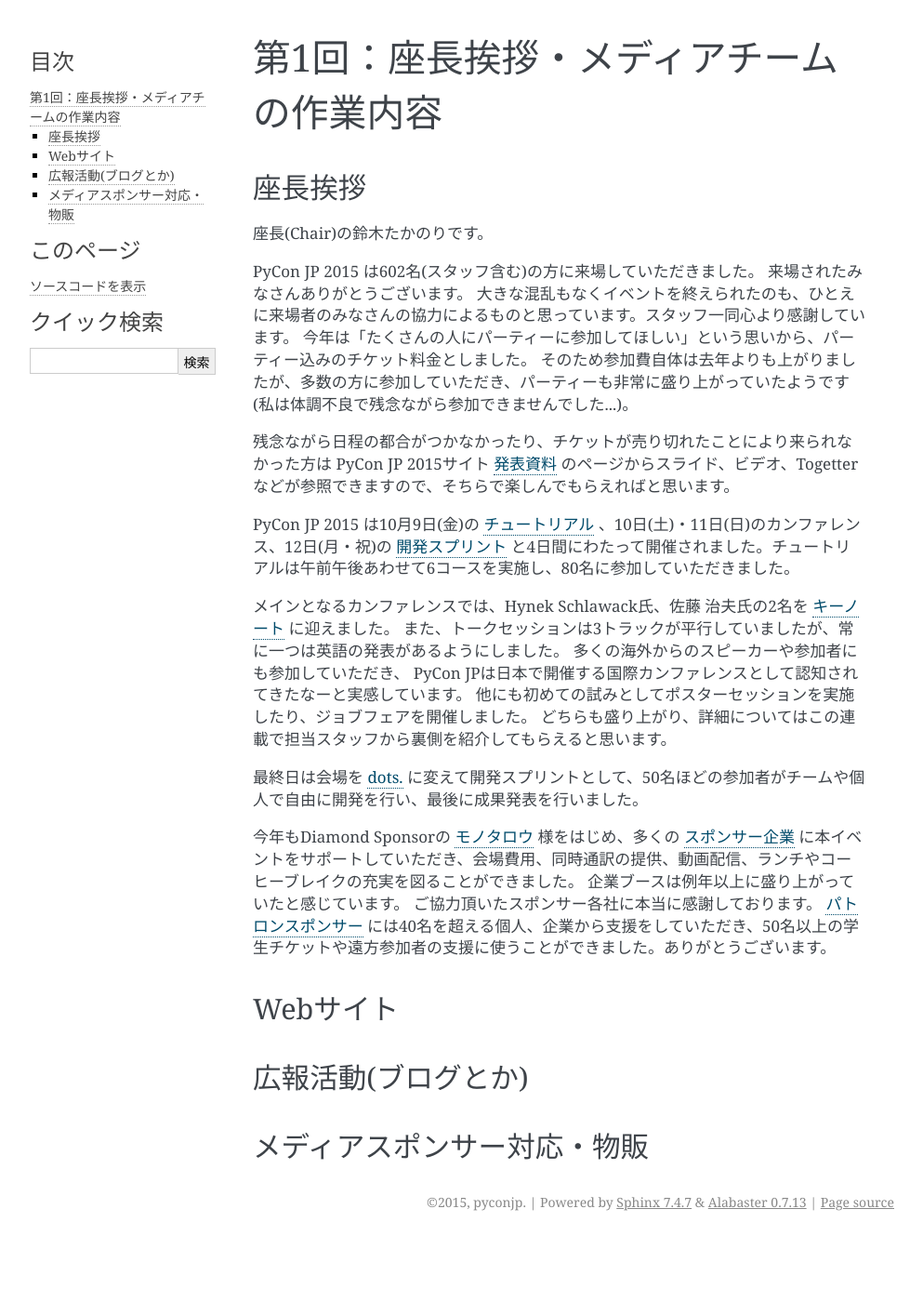
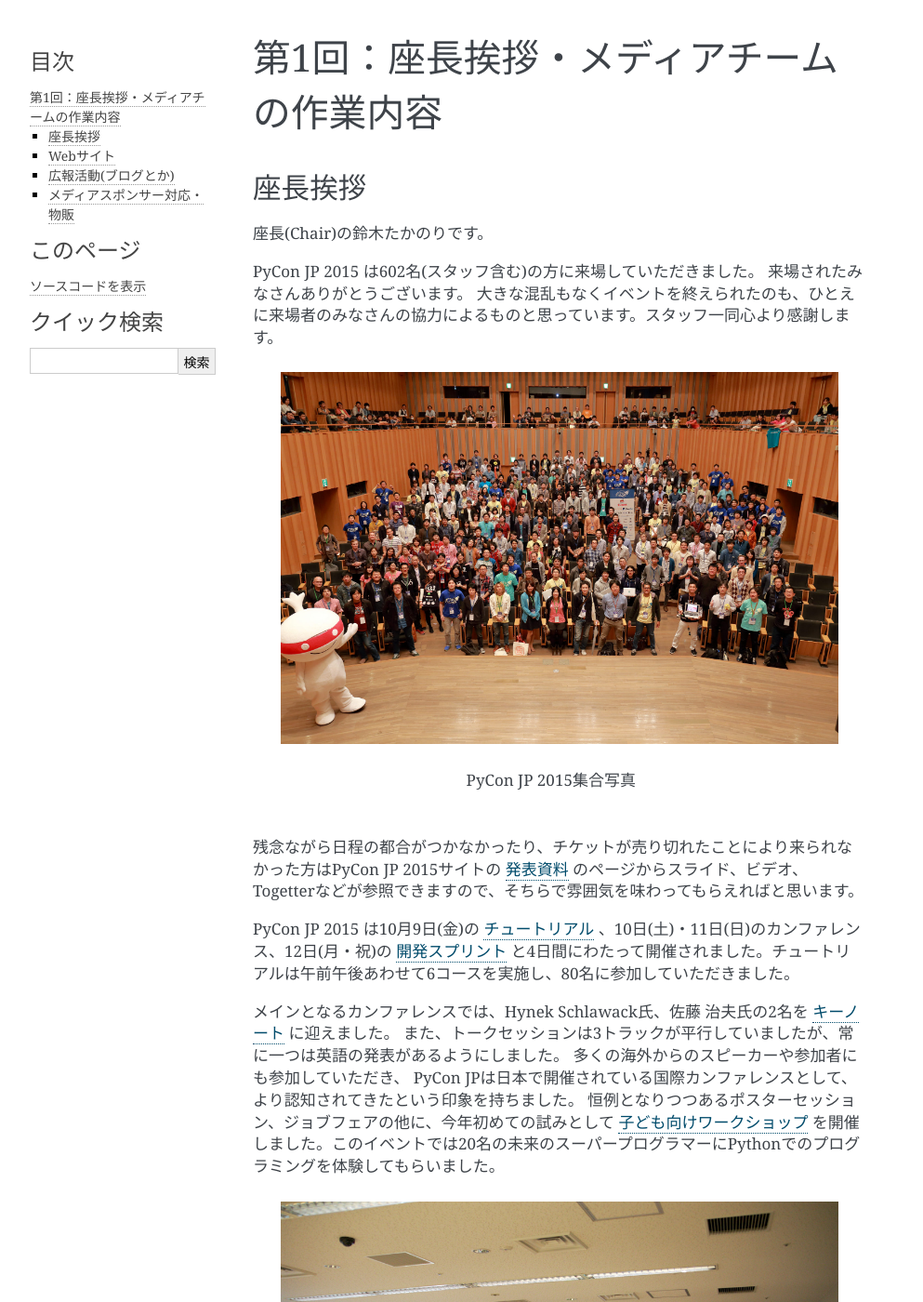
Before and after one commit to pyconjp/codezine-after-reports2015, a Sphinx documentation site: the page built from source/01_media.rst, in a window 1280 px wide and 1400 px high. Shown: the whole window at 93% size, without its empty margins (148-1141 px from the left). Built offline with Sphinx 7.4.7, drawn with Linux system fonts in a browser that asks for light colours; some of the changed text lies outside the part shown.

Commit message:
HTJ-1365 座長挨拶書いた

```diff
--- a/source/01_media.rst
+++ b/source/01_media.rst
@@ -8,26 +8,38 @@
 
 PyCon JP 2015 は602名(スタッフ含む)の方に来場していただきました。
 来場されたみなさんありがとうございます。
-大きな混乱もなくイベントを終えられたのも、ひとえに来場者のみなさんの協力によるものと思っています。スタッフ一同心より感謝しています。
-今年は「たくさんの人にパーティーに参加してほしい」という思いから、パーティー込みのチケット料金としました。
-そのため参加費自体は去年よりも上がりましたが、多数の方に参加していただき、パーティーも非常に盛り上がっていたようです(私は体調不良で残念ながら参加できませんでした...)。
+大きな混乱もなくイベントを終えられたのも、ひとえに来場者のみなさんの協力によるものと思っています。スタッフ一同心より感謝します。
 
-残念ながら日程の都合がつかなかったり、チケットが売り切れたことにより来られなかった方は PyCon JP 2015サイト `発表資料 <https://pycon.jp/2015/ja/reports/slides/>`_ のページからスライド、ビデオ、Togetterなどが参照できますので、そちらで楽しんでもらえればと思います。
+.. figure:: /_static/01_media/pyconjp2015-group-photo.jpg
+   :width: 600
+   :alt: PyCon JP 2015集合写真
+   :target: https://www.flickr.com/photos/pyconjp/21493093793/in/album-72157659757047045/
+
+   PyCon JP 2015集合写真
+
+残念ながら日程の都合がつかなかったり、チケットが売り切れたことにより来られなかった方はPyCon JP 2015サイトの `発表資料 <https://pycon.jp/2015/ja/reports/slides/>`_ のページからスライド、ビデオ、Togetterなどが参照できますので、そちらで雰囲気を味わってもらえればと思います。
 
 PyCon JP 2015 は10月9日(金)の `チュートリアル <https://pycon.jp/2015/ja/schedule/tutorials/list/>`_ 、10日(土)・11日(日)のカンファレンス、12日(月・祝)の `開発スプリント <https://pycon.jp/2015/ja/events/sprint/>`_ と4日間にわたって開催されました。チュートリアルは午前午後あわせて6コースを実施し、80名に参加していただきました。
 
 メインとなるカンファレンスでは、Hynek Schlawack氏、佐藤 治夫氏の2名を `キーノート <https://pycon.jp/2015/ja/talks/keynote/>`_ に迎えました。
 また、トークセッションは3トラックが平行していましたが、常に一つは英語の発表があるようにしました。
-多くの海外からのスピーカーや参加者にも参加していただき、 PyCon JPは日本で開催する国際カンファレンスとして認知されてきたなーと実感しています。
-他にも初めての試みとしてポスターセッションを実施したり、ジョブフェアを開催しました。
-どちらも盛り上がり、詳細についてはこの連載で担当スタッフから裏側を紹介してもらえると思います。
+多くの海外からのスピーカーや参加者にも参加していただき、 PyCon JPは日本で開催されている国際カンファレンスとして、より認知されてきたという印象を持ちました。
+恒例となりつつあるポスターセッション、ジョブフェアの他に、今年初めての試みとして `子ども向けワークショップ <https://pycon.jp/2015/ja/events/kids-ws/>`_ を開催しました。このイベントでは20名の未来のスーパープログラマーにPythonでのプログラミングを体験してもらいました。
 
-最終日は会場を `dots. <https://eventdots.jp/space>`_ に変えて開発スプリントとして、50名ほどの参加者がチームや個人で自由に開発を行い、最後に成果発表を行いました。
+.. figure:: /_static/01_media/kids-workshop.jpg
+   :width: 600
+   :alt: 子ども向けワークショップの様子
+   :target: https://www.flickr.com/photos/pyconjp/22083762596/in/album-72157659757047045/
 
-今年もDiamond Sponsorの `モノタロウ <http://www.monotaro.com/>`_ 様をはじめ、多くの `スポンサー企業 <https://pycon.jp/2015/ja/sponsors/>`_ に本イベントをサポートしていただき、会場費用、同時通訳の提供、動画配信、ランチやコーヒーブレイクの充実を図ることができました。
-企業ブースは例年以上に盛り上がっていたと感じています。
-ご協力頂いたスポンサー各社に本当に感謝しております。
-`パトロンスポンサー <https://pycon.jp/2015/ja/sponsors/patrons/>`_ には40名を超える個人、企業から支援をしていただき、50名以上の学生チケットや遠方参加者の支援に使うことができました。ありがとうございます。
+   子ども向けワークショップの様子
+
+最終日は会場を `dots. <https://eventdots.jp/space>`_ に移し、開発スプリントを行いました。こちらも60名ほどの参加者がチームや個人で開発を行い、最後に成果発表を行いました。
+
+今年もDiamond Sponsorの `モノタロウ <http://www.monotaro.com/>`_ 様をはじめ、多くの `スポンサー企業 <https://pycon.jp/2015/ja/sponsors/>`_ に本イベントをご支援いただきました。
+スポンサー企業の支援により、会場、ネットワーク、同時通訳、動画配信、キーノートスピーカーの招待やコーヒーブレイクの充実など、参加者がPyCon JPをより楽しむための環境を用意することができました。ありがとうございます。
+企業ブースやジョブフェアも昨年以上に盛り上がっていたと感じています。
+また、 `パトロンスポンサー <https://pycon.jp/2015/ja/sponsors/patrons/>`_ には40名を超える個人、企業から支援をしていただきました。
+パトロンスポンサーの支援により60名弱の学生チケットの提供と遠方参加者の旅費支援を行うことができました。こちらも重ねてお礼申し上げます。
 
 Webサイト
 =========
```
Also changed, not shown: source/_static/01_media/kids-workshop.jpg (added), source/_static/01_media/pyconjp2015-group-photo.jpg (added).
